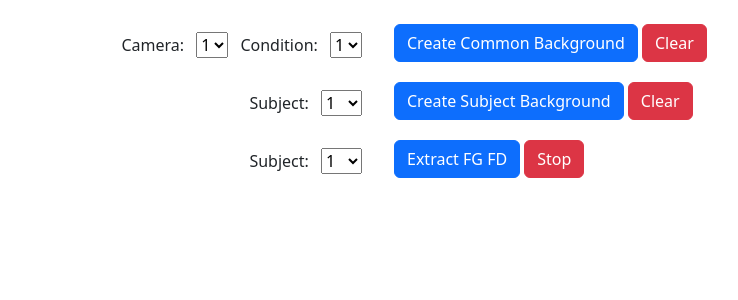
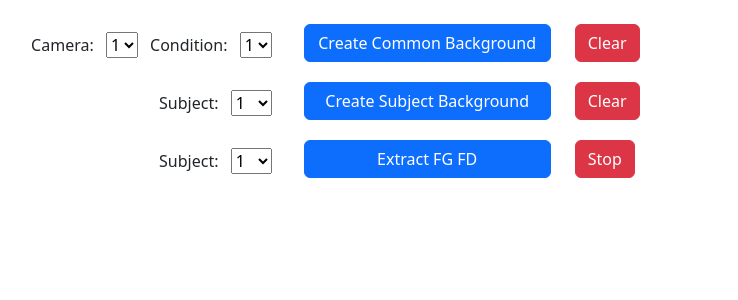
Before and after one commit to Towtex/fall-detection, a Flask app: page /preprocessing in a window 1280 px wide. Shown: the part 56-356 px from the top of the page, without its empty margins (258-996 px from the left). Run offline with Flask 3, Linux system fonts and the light colour scheme; some libraries are stand-ins or nearby versions.

Commit message:
style: adjust buttons' size

```diff
--- a/app/static/js/preprocessing.js
+++ b/app/static/js/preprocessing.js
@@ -44,8 +44,6 @@ document.getElementById('btn-create-common-bg').addEventListener('click', functi
 
 document.getElementById('btn-clear-common-bg').addEventListener('click', function () {
     document.getElementById('common-bg-container').innerHTML = '';
-    const hr = document.querySelector('#common-bg-container').previousElementSibling;
-    if (hr && hr.tagName === 'HR') hr.remove();
 });
 
 document.getElementById('btn-create-subject-bg').addEventListener('click', function () {
@@ -93,8 +91,6 @@ document.getElementById('btn-create-subject-bg').addEventListener('click', funct
 
 document.getElementById('btn-clear-subject-bg').addEventListener('click', function () {
     document.getElementById('subject-bg-container').innerHTML = '';
-    const hr = document.querySelector('#subject-bg-container').previousElementSibling;
-    if (hr && hr.tagName === 'HR') hr.remove();
 });
 
 let extractFgFdController = new AbortController();
@@ -130,4 +126,5 @@ document.getElementById('btn-extract-fg-fd').addEventListener('click', function
 
 document.getElementById('btn-stop-extract-fg-fd').addEventListener('click', function () {
     extractFgFdController.abort();
+    alert('Foreground extraction using FD has been stopped.');
 });
--- a/app/templates/preprocessing.html
+++ b/app/templates/preprocessing.html
@@ -4,7 +4,7 @@
 
 {% block content %}
 <div class="row" style="margin: 1rem;">
-    <div class="col-md-6 text-end">
+    <div class="col-md-5 text-end">
         <label for="camera-select">Camera: </label>
         <select id="camera-select">
             <option value="1">1</option>
@@ -17,14 +17,16 @@
             <option value="2">2</option>
         </select>
     </div>
-    <div class="col-md-6">
-        <button type="button" class="btn btn-primary" id="btn-create-common-bg">Create Common Background</button>
+    <div class="col-md-3">
+        <button type="button" class="btn btn-primary w-100" id="btn-create-common-bg">Create Common Background</button>
+    </div>
+    <div class="col-md-4 text-start">
         <button type="button" class="btn btn-danger" id="btn-clear-common-bg">Clear</button>
     </div>
 </div>
 
 <div class="row" style="margin: 1rem;">
-    <div class="col-md-6 text-end">
+    <div class="col-md-5 text-end">
         <label for="subject-select">Subject: </label>
         <select id="subject-select">
             <option value="1">1</option>
@@ -46,14 +48,16 @@
             <option value="17">17</option>
         </select>
     </div>
-    <div class="col-md-6">
-        <button type="button" class="btn btn-primary" id="btn-create-subject-bg">Create Subject Background</button>
+    <div class="col-md-3">
+        <button type="button" class="btn btn-primary w-100" id="btn-create-subject-bg">Create Subject Background</button>
+    </div>
+    <div class="col-md-4 text-start">
         <button type="button" class="btn btn-danger" id="btn-clear-subject-bg">Clear</button>
     </div>
 </div>
 
 <div class="row" style="margin: 1rem;">
-    <div class="col-md-6 text-end">
+    <div class="col-md-5 text-end">
         <label for="subject-select-fg">Subject: </label>
         <select id="subject-select-fg">
             <option value="1">1</option>
@@ -75,8 +79,10 @@
             <option value="17">17</option>
         </select>
     </div>
-    <div class="col-md-6">
-        <button type="button" class="btn btn-primary" id="btn-extract-fg-fd">Extract FG FD</button>
+    <div class="col-md-3 text-center">
+        <button type="button" class="btn btn-primary w-100" id="btn-extract-fg-fd">Extract FG FD</button>
+    </div>
+    <div class="col-md-4 text-start">
         <button type="button" class="btn btn-danger" id="btn-stop-extract-fg-fd">Stop</button>
     </div>
 </div>
```
